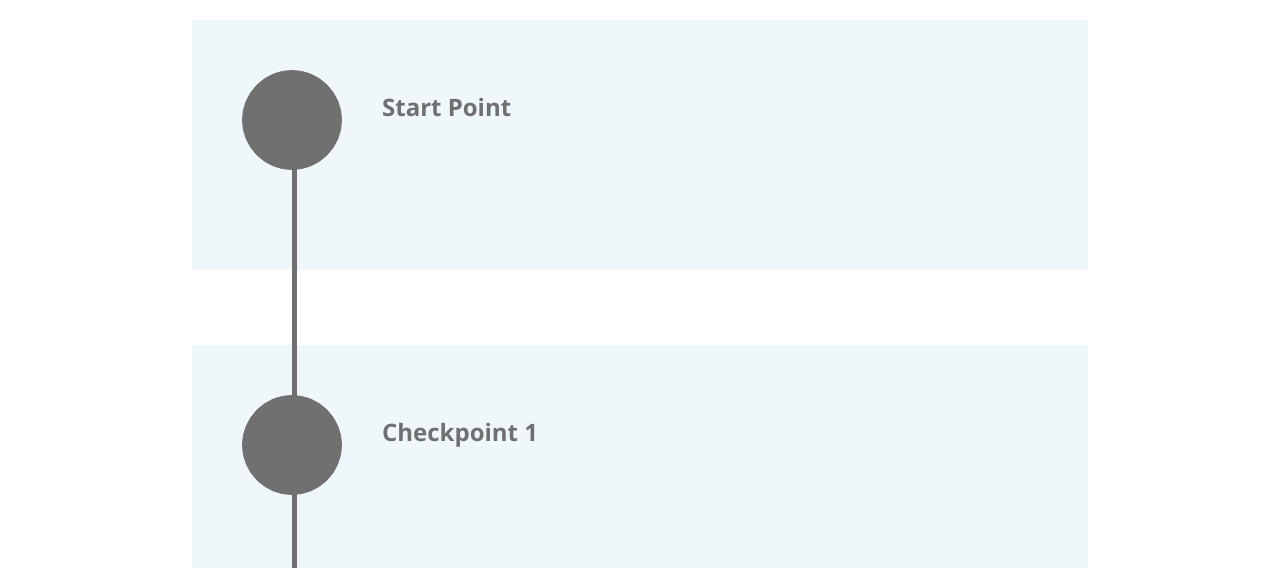
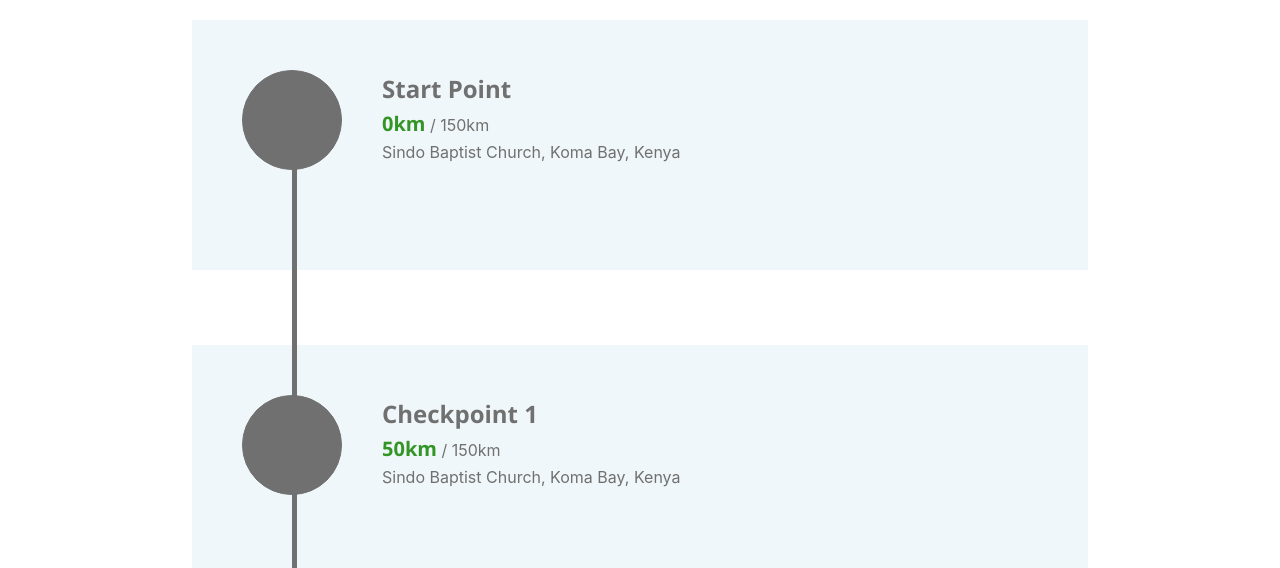
Before and after one commit to tomoakley/compassion-virtual-sponsored-events, a Next.js app: page / in a window 1280 px wide. Shown: the part 232-800 px from the top of the page. Built offline with nearby package versions, Linux system fonts and the light colour scheme.

Commit message:
add content to panels

```diff
--- a/components/RoutePanel/RoutePanel.module.css
+++ b/components/RoutePanel/RoutePanel.module.css
@@ -12,9 +12,18 @@
 .routeData {
   margin-left: 40px;
   flex-grow: 2;
+  color: #707070;
+  line-height: 1.6;
 }
 
 .routeTitle {
   font-family: "NotoSans-Bold";
   color: #707070;
+  margin: 0;
 }
+
+.completedDistance {
+  color: #339526;
+  font-family: "NotoSans-Bold";
+  font-size: 20px;
+}
--- a/components/RoutePanel/index.js
+++ b/components/RoutePanel/index.js
@@ -4,7 +4,7 @@ import PropTypes from 'prop-types'
 import ProgressTimeline from '../ProgressTimeline'
 import styles from './RoutePanel.module.css'
 
-const RoutePanel = ({isLastCheckpoint, checkpointNumber, title, description, imageUrl}) => {
+const RoutePanel = ({isLastCheckpoint, checkpointNumber, title, description, imageUrl, progressInKm}) => {
   return (
     <div className={styles.container}>
       <ProgressTimeline isLastCheckpoint={isLastCheckpoint} />
@@ -15,6 +15,10 @@ const RoutePanel = ({isLastCheckpoint, checkpointNumber, title, description, ima
             : `Checkpoint ${checkpointNumber}`
           }
         </h2>
+        <div className={styles.routeDistance}>
+          <span className={styles.completedDistance}>{progressInKm}km</span> / 150km
+        </div>
+        <span>{title}</span>
       </div>
     </div>
   )
--- a/content.json
+++ b/content.json
@@ -1,18 +1,18 @@
 [
   {
-    "title": "Checkpoint 1",
+    "title": "Sindo Baptist Church, Koma Bay, Kenya",
     "description": "the first checkpoint",
     "imageUrl": "https://picsum.photos/200",
     "progressInKm": 0
   },
   {
-    "title": "Checkpoint 2",
+    "title": "Sindo Baptist Church, Koma Bay, Kenya",
     "description": "the second checkpoint",
     "imageUrl": "https://picsum.photos/200",
     "progressInKm": 50
   },
   {
-    "title": "Checkpoint 3",
+    "title": "Sindo Baptist Church, Koma Bay, Kenya",
     "description": "the third checkpoint",
     "imageUrl": "https://picsum.photos/200",
     "progressInKm": 150
```
Also changed, not shown: components/ProgressTimeline/ProgressTimeline.module.css (line endings or trailing spaces).
